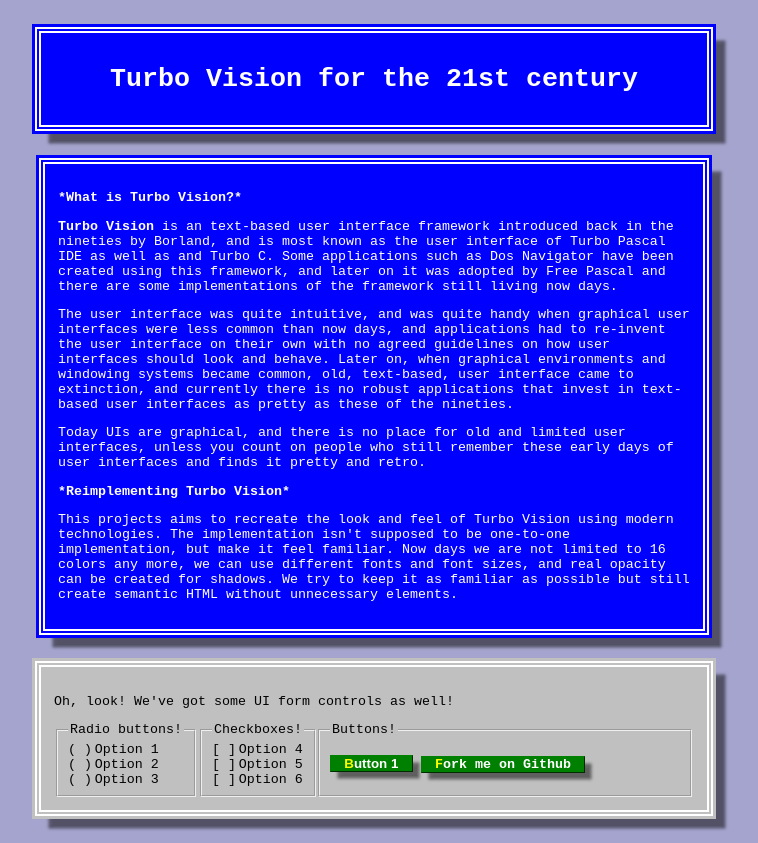
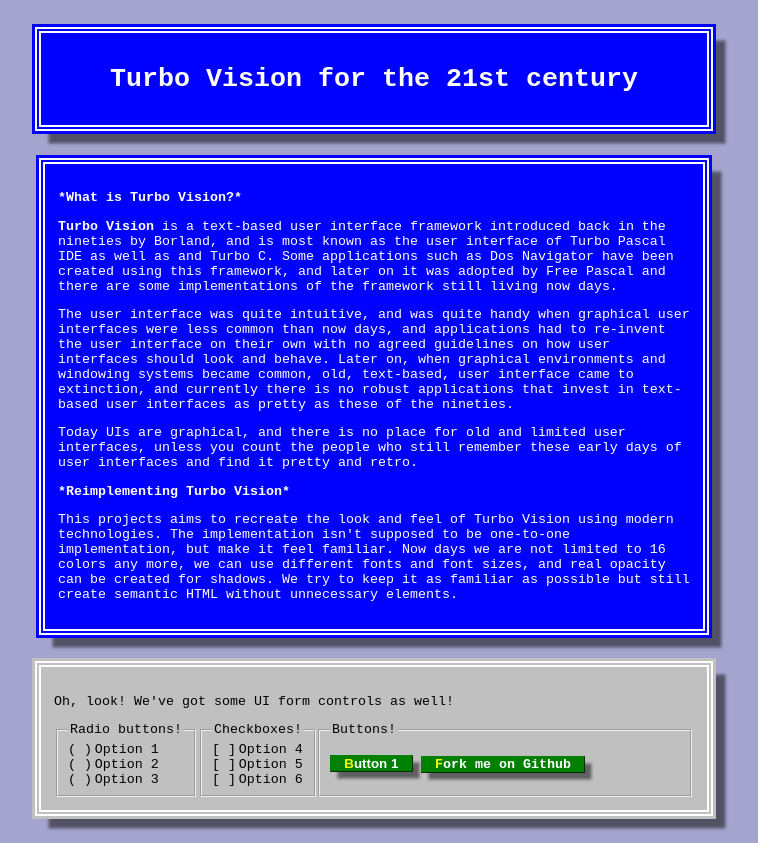
Before and after one commit to tomer/tvision, a plain HTML site: page index.html in a window 1280 px wide. Shown: the whole page, without its empty margins (266-1024 px from the left). Drawn offline with Linux system fonts and the light colour scheme.

Commit message:
Fix index.html content based on Amir's suggestions on issue #1

```diff
--- a/index.html
+++ b/index.html
@@ -19,9 +19,9 @@
 
       <div class="blue window half-width">
         <p><strong>What is Turbo Vision?</strong></p>
-        <p><a href="https://en.wikipedia.org/wiki/Turbo_Vision">Turbo Vision</a> is an text-based user interface framework introduced back in the nineties by Borland, and is most known as the user interface of Turbo Pascal IDE as well as and Turbo C. Some applications such as Dos Navigator have been created using this framework, and later on it was adopted by Free Pascal and there are some implementations of the framework still living now days.</p>
+        <p><a href="https://en.wikipedia.org/wiki/Turbo_Vision">Turbo Vision</a> is a text-based user interface framework introduced back in the nineties by Borland, and is most known as the user interface of Turbo Pascal IDE as well as and Turbo C. Some applications such as Dos Navigator have been created using this framework, and later on it was adopted by Free Pascal and there are some implementations of the framework still living now days.</p>
         <p>The user interface was quite intuitive, and was quite handy when graphical user interfaces were less common than now days, and applications had to re-invent the user interface on their own with no agreed guidelines on how user interfaces should look and behave. Later on, when graphical environments and windowing systems became common, old, text-based, user interface came to extinction, and currently there is no robust applications that invest in text-based user interfaces as pretty as these of the nineties.</p>
-        <p>Today UIs are graphical, and there is no place for old and limited user interfaces, unless you count on people who still remember these early days of user interfaces and finds it pretty and retro.
+        <p>Today UIs are graphical, and there is no place for old and limited user interfaces, unless you count the people who still remember these early days of user interfaces and find it pretty and retro.
         <p><strong>Reimplementing Turbo Vision</strong></p>
         <p>This projects aims to recreate the look and feel of Turbo Vision using modern technologies. The implementation isn't supposed to be one-to-one implementation, but make it feel familiar. Now days we are not limited to 16 colors any more, we can use different fonts and font sizes, and real opacity can be created for shadows. We try to keep it as familiar as possible but still create semantic HTML without unnecessary elements. </p>
       </div>
```
